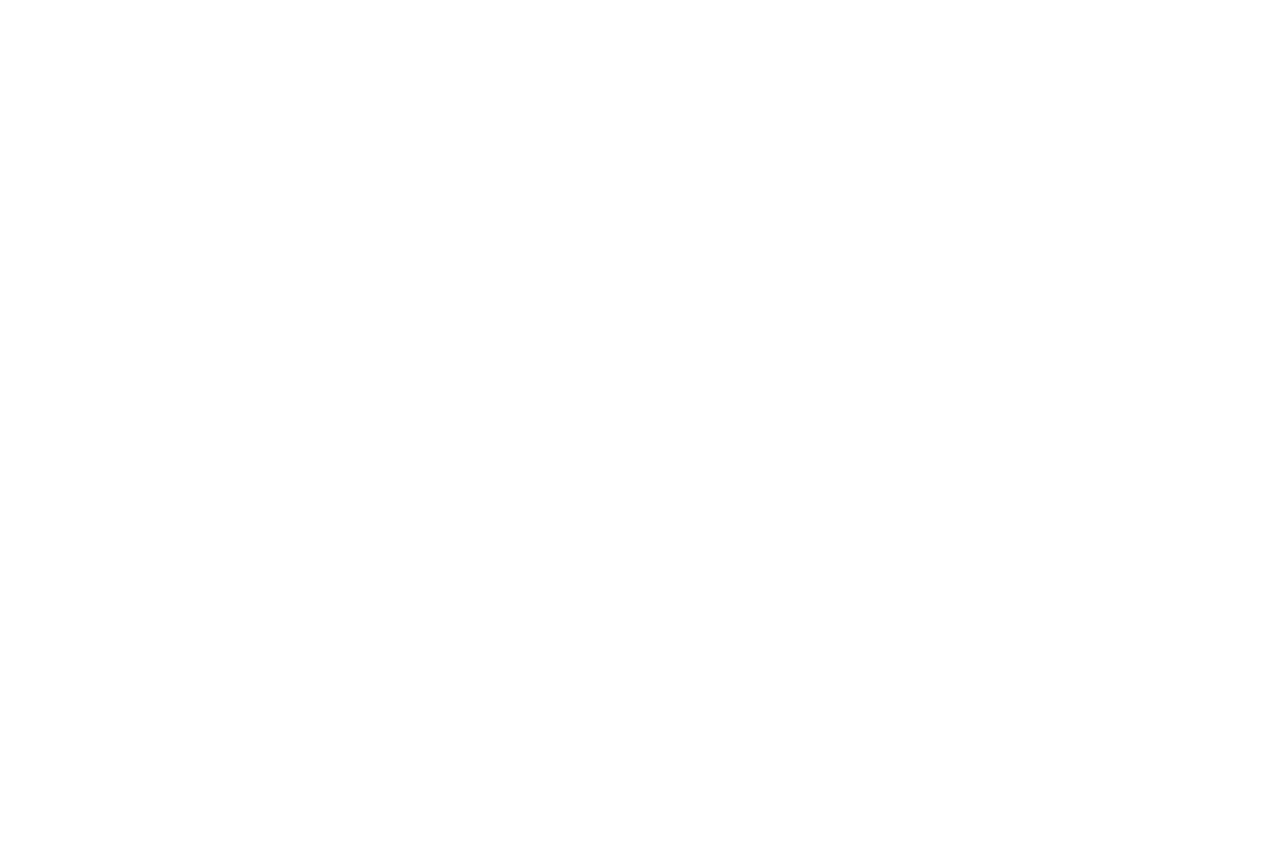
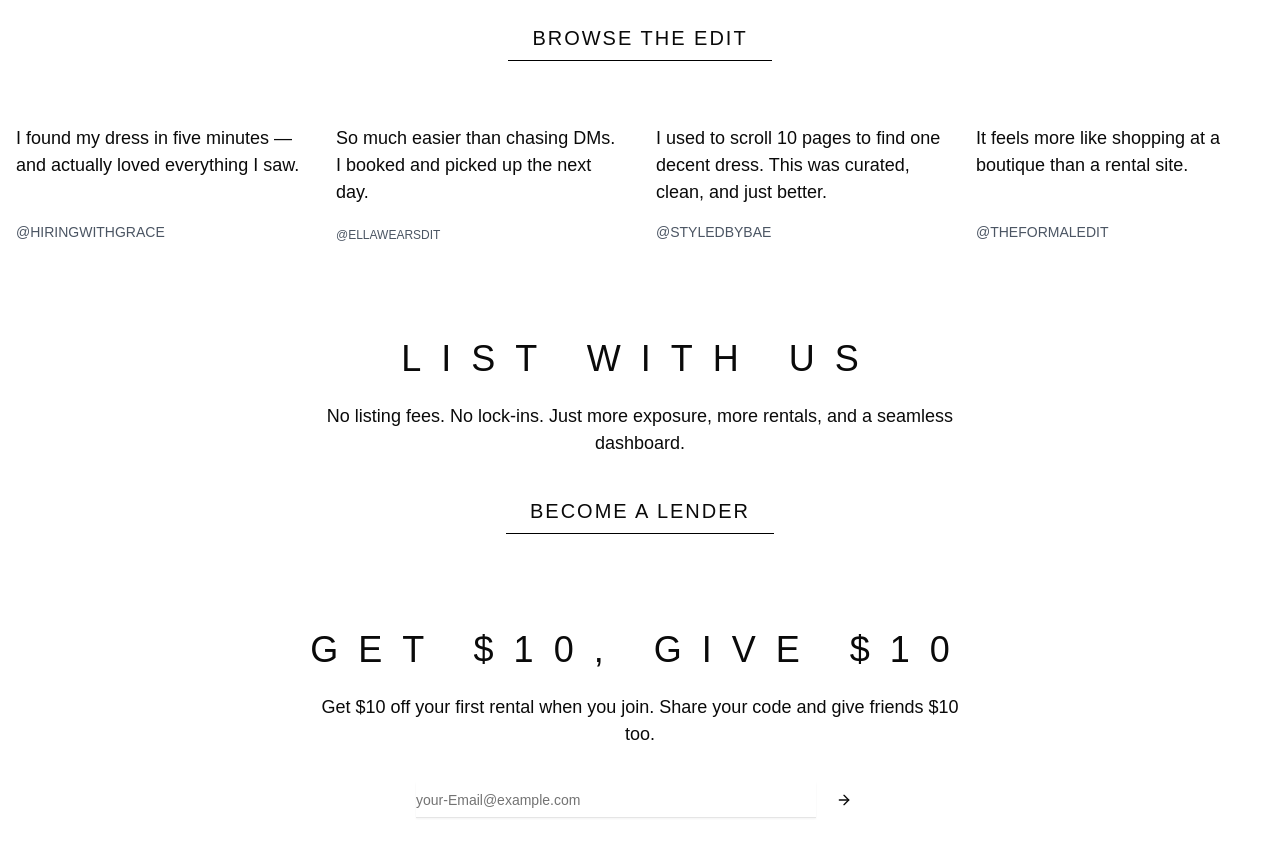
Before and after one commit to badhon252/dress-rental-website, a Next.js app: page / in a window 1280 px wide. Shown: the part 3520-4366 px from the top of the page. Before the commit the page ends 3392 px from the top, so only its background shows below. Built offline with nearby package versions, Linux system fonts and the light colour scheme.

Commit message:
fix home

```diff
--- a/src/app/(website)/page.tsx
+++ b/src/app/(website)/page.tsx
@@ -6,6 +6,8 @@ import { getTrendingProducts } from "@/data/product-data";
 import HowItWork from "@/components/HowItWork";
 import ServiceFeatures from "@/components/ServiceFeatures";
 import Image from "next/image";
+import { Input } from "@/components/ui/input";
+import { ArrowRight } from "lucide-react";
 
 export default function Home() {
   const trendingProducts = getTrendingProducts();
@@ -29,22 +31,23 @@ export default function Home() {
         </div>
       </div>
       <div className="h-[300vh] bg-white">
-
         <ProductGrid
           title="TRENDING NOW"
           subtitle="EXPLORE THE EDIT"
           products={trendingProducts}
         />
 
-
-
         {/* FIND YOUR DRESS NEAR YOUr map */}
         <div className="flex flex-col md:flex-row w-full ">
           {/* Text content section */}
           <div className="w-full md:w-1/2 p-6 md:p-12 flex flex-col justify-center ">
             <div className="max-w-3xl mx-auto md:mx-0">
-          <h1 className=" font-bold tracking-wider mb-6 sub-title">FIND YOUR DRESS NEAR YOU</h1>
-          <p className="text-xl mb-8 text-gray-700">Discover rentals ready for pick up. Real time availability.</p>
+              <h1 className=" font-bold tracking-wider mb-6 sub-title">
+                FIND YOUR DRESS NEAR YOU
+              </h1>
+              <p className="text-xl mb-8 text-gray-700">
+                Discover rentals ready for pick up. Real time availability.
+              </p>
               {/* <Button
             variant="outline"
             className="border-black text-black hover:bg-black hover:text-white transition-colors uppercase tracking-wider font-medium py-6 px-8"
@@ -70,11 +73,7 @@ export default function Home() {
               height={500}
               className="w-full h-[400px] object-cover"
             />
-
-
           </div>
-
-
         </div>
 
         <HowItWork />
@@ -83,7 +82,112 @@ export default function Home() {
           subtitle="EXPLORE THE EDIT"
           products={trendingProducts}
         />
-                <ServiceFeatures/>
+
+        <ServiceFeatures />
+
+        <div className="container mx-auto px-4 py-8 md:py-12 lg:py-16 max-w-9xl">
+          {/* Header */}
+          <header className="text-center mb-12 md:mb-16">
+            <h1 className="text-3xl md:text-4xl lg:text-5xl font-light tracking-widest mb-8 sub-title">
+              MUSE GALS SAY
+            </h1>
+            <div className="flex justify-center">
+              {/* <Button
+                variant="link"
+                className="text-black hover:text-gray-700 border-b border-black rounded-none px-0 font-light tracking-wider"
+              >
+                BROWSE THE EDIT
+              </Button> */}
+                <Link
+                href="#"
+                className="inline-block border-b border-black px-6 py-2 text-xl uppercase tracking-widest hover:bg-black hover:text-white"
+              >
+                BROWSE THE EDIT
+              </Link>
+            </div>
+          </header>
+
+          {/* MUSE GALS SAY */}
+          <section className="grid grid-cols-1 md:grid-cols-2 lg:grid-cols-4 gap-8 mb-16 md:mb-24">
+            <div className="flex flex-col space-y-4 justify-between min-h-[116px]">
+              <p className="text-[18px]  ">
+                I found my dress in five minutes — and actually loved everything
+                I saw.
+              </p>
+              <span className="text-[14px] text-gray-600">@HIRINGWITHGRACE</span>
+            </div>
+
+            <div className="flex flex-col space-y-4 justify-between min-h-[116px]">
+              <p className="text-[18px]">
+                So much easier than chasing DMs. I booked and picked up the next
+                day.
+              </p>
+              <span className="text-xs text-gray-600">@ELLAWEARSDIT</span>
+            </div>
+
+            <div className="flex flex-col space-y-4 justify-between min-h-[116px]">
+              <p className="text-[18px]">
+                I used to scroll 10 pages to find one decent dress. This was
+                curated, clean, and just better.
+              </p>
+              <span className="text-[14px] text-gray-600">@STYLEDBYBAE</span>
+            </div>
+
+            <div className="flex flex-col space-y-4 justify-between min-h-[116px]">
+              <p className="text-[18px]">
+                It feels more like shopping at a boutique than a rental site.
+              </p>
+              <span className="text-[14px] text-gray-600">@THEFORMALEDIT</span>
+            </div>
+          </section>
+
+          {/* List With Us */}
+          <section className="text-center mb-16 md:mb-24">
+            <h2 className="text-2xl md:text-3xl lg:text-4xl font-light tracking-widest mb-6 sub-title">
+              LIST WITH US
+            </h2>
+            <p className=" text-[18px] mb-8 max-w-2xl mx-auto">
+              No listing fees. No lock-ins. Just more exposure, more rentals,
+              and a seamless dashboard.
+            </p>
+            <div className="flex justify-center">
+              {/* <Button
+                variant="link"
+                className="text-black hover:text-gray-700 border-b border-black rounded-none px-0 font-light tracking-wider"
+              >
+                BECOME A LENDER
+              </Button> */}
+
+              <Link
+                href="#"
+                className="inline-block border-b border-black px-6 py-2 text-xl uppercase tracking-widest hover:bg-black hover:text-white"
+              >
+            BECOME A LENDER
+              </Link>
+            </div>
+          </section>
+
+          {/* Referral */}
+          <section className="text-center mb-16 md:mb-24">
+            <h2 className="text-2xl md:text-3xl lg:text-4xl font-light tracking-widest mb-6 sub-title">
+              GET $10, GIVE $10
+            </h2>
+            <p className="text-[18px] mb-8 max-w-2xl mx-auto">
+              Get $10 off your first rental when you join. Share your code and
+              give friends $10 too.
+            </p>
+            <div className="flex flex-col sm:flex-row justify-center items-center max-w-md mx-auto">
+              <Input
+                type="email"
+                placeholder="your-Email@example.com"
+                className="border-b border-t-0 border-l-0 border-r-0 rounded-none focus-visible:ring-0 focus-visible:ring-offset-0 px-0 mb-4 sm:mb-0 sm:flex-1"
+              />
+              <Button variant="ghost" size="icon" className="ml-0 sm:ml-2">
+                <ArrowRight className="h-5 w-5" />
+              </Button>
+            </div>
+          </section>
+        </div>
       </div>
     </>
   );
--- a/src/components/HowItWork.tsx
+++ b/src/components/HowItWork.tsx
@@ -5,8 +5,8 @@ const HowItWork = () => {
   return (
     <div>
         <div className="max-w-6xl mx-auto px-4 py-16 text-center">
-        <h2 className="text-3xl tracking-[0.3em] mb-4 sub-title">HOW IT WORKS</h2>
-        <p className="mb-12 text-[30px]">WE MADE IT SIMPLE. YOU MAKE IT STYLISH.</p>
+        <h2 className=" tracking-[0.3em] mb-4 sub-title">HOW IT WORKS</h2>
+        <p className="mb-12 lg:text-[30px]">WE MADE IT SIMPLE. YOU MAKE IT STYLISH.</p>
 
         <div className="grid grid-cols-1 md:grid-cols-3 gap-8">
           <div className="space-y-4">
```
Lines whose indentation alone changed are shown as unchanged.
